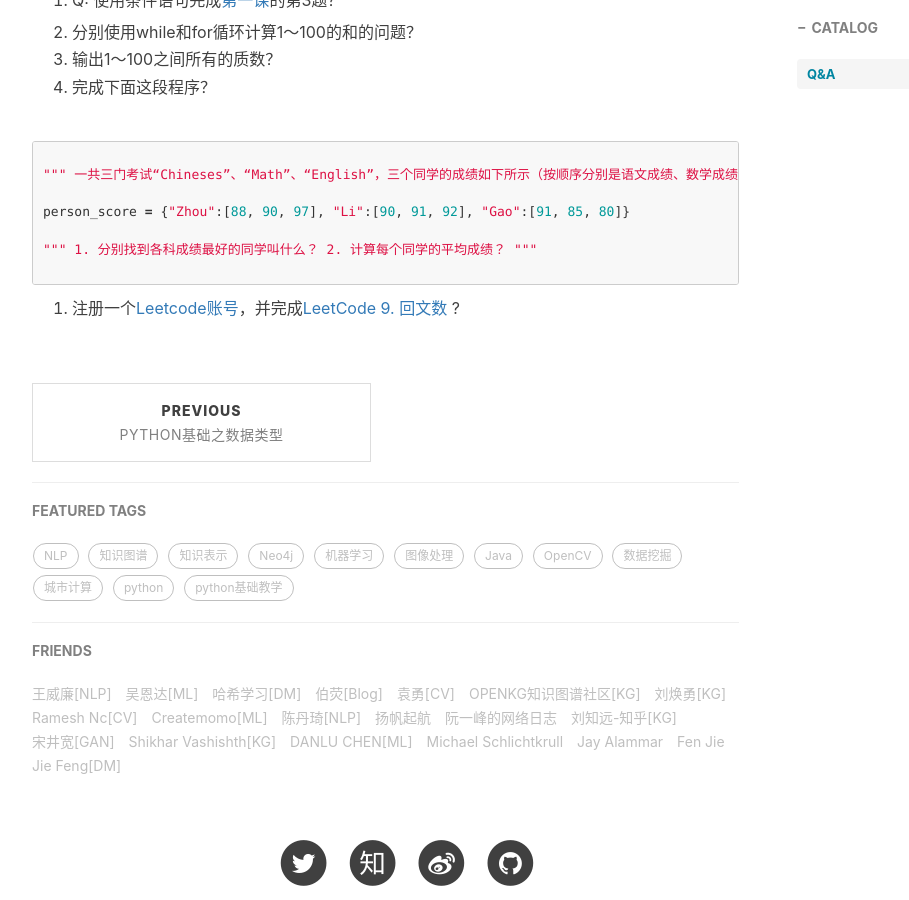
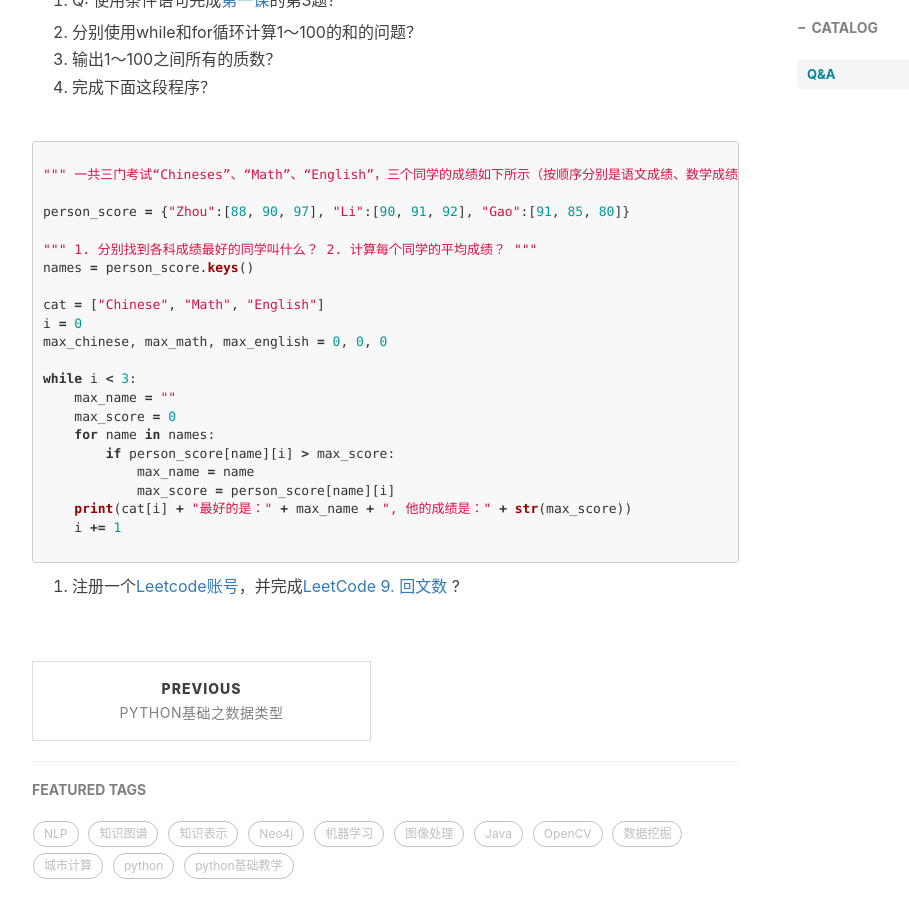
Before and after one commit to yutong2021/yutong2021.github.io, a Jekyll site: the page built from _posts/2020-11-21-Python基础之条件与循环.markdown, in a window 1280 px wide and 900 px high, scrolled down 701 px. Shown: the whole window, without its empty margins (233-1142 px from the left). Built offline with Jekyll 4.4.1, drawn with Linux system fonts in a browser that asks for light colours; nearby versions of some CDN libraries; comment, search, counter and statistics services are not loaded.

Commit message:
补充了答案

````diff
--- a/_posts/2020-11-21-Python基础之条件与循环.markdown
+++ b/_posts/2020-11-21-Python基础之条件与循环.markdown
@@ -32,6 +32,21 @@ person_score = {"Zhou":[88, 90, 97], "Li":[90, 91, 92], "Gao":[91, 85, 80]}
 1. 分别找到各科成绩最好的同学叫什么？
 2. 计算每个同学的平均成绩？
 """
+names = person_score.keys()
+
+cat = ["Chinese", "Math", "English"]
+i = 0
+max_chinese, max_math, max_english = 0, 0, 0
+
+while i < 3:
+    max_name = ""
+    max_score = 0
+    for name in names:
+        if person_score[name][i] > max_score:
+            max_name = name
+            max_score = person_score[name][i]
+    print(cat[i] + "最好的是：" + max_name + ", 他的成绩是：" + str(max_score))
+    i += 1
 
 ```
 5. 注册一个[Leetcode账号](https://leetcode-cn.com/)，并完成[LeetCode 9. 回文数](https://leetcode-cn.com/problems/palindrome-number/) ?
````
